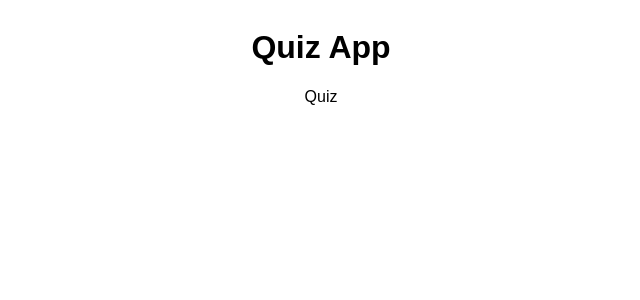
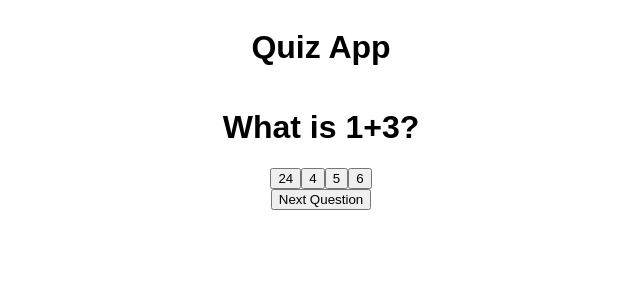
Before and after one commit to Chrstphr9/Quiz-App-Reactin30days, a React (Vite) app: page / in a window 1280 px wide. Both pictures are taken after a click on the button "Start Quiz". Shown: the top 300 px of the page, without its empty margins (319-959 px from the left). Built offline with nearby package versions, Linux system fonts and the light colour scheme.

Commit message:
"Added score state and functionality to Quiz component, updated QuizContext, and modified Questionbank answers to match new format"

```diff
--- a/src/App.jsx
+++ b/src/App.jsx
@@ -10,11 +10,12 @@ import './index.css'
 const App = () => {
 
   const [gameState, setGameState] = useState("menu");
+  const [score, setScore] = useState(0)
 
   return (
     <div className='App'>
       <h1>Quiz App</h1>
-      <QuizContext.Provider value={{gameState, setGameState}}>
+      <QuizContext.Provider value={{gameState, setGameState, setScore}}>
       {gameState === "menu" && <MainMenu/>}
       {gameState === "quiz" && <Quiz/>}
       {gameState === "endScreen" && <EndScreen/>}
--- a/src/Components/Quiz.jsx
+++ b/src/Components/Quiz.jsx
@@ -1,9 +1,43 @@
-import React from 'react'
+import React, { useContext, useState } from "react";
+import { Questions } from "../Helpers/Questionbank";
+import { QuizContext } from "../Helpers/Context";
 
 const Quiz = () => {
+  // Correctly destructure score and setScore from the context
+  const { score, setScore } = useContext(QuizContext);
+  const [currQuestion, setCurrQuestion] = useState(0);
+  const [optionChosen, setOptionChosen] = useState("");
+
+  const nextQuestion = () => {
+    // Update score if the chosen option is correct
+    if (Questions[currQuestion].answer === optionChosen) {
+      setScore(prevScore => prevScore + 1); // Using prevScore to ensure state updates properly
+    }
+    setCurrQuestion(currQuestion + 1); // Move to the next question
+    setOptionChosen(""); // Reset option for the next question
+  };
+
   return (
-    <div>Quiz</div>
-  )
-}
+    <div className="Quiz">
+      <h1>{Questions[currQuestion].prompt}</h1>
+      <div className="options">
+        <button onClick={() => setOptionChosen("A")}>
+          {Questions[currQuestion].optionA}
+        </button>
+        <button onClick={() => setOptionChosen("B")}>
+          {Questions[currQuestion].optionB}
+        </button>
+        <button onClick={() => setOptionChosen("C")}>
+          {Questions[currQuestion].optionC}
+        </button>
+        <button onClick={() => setOptionChosen("D")}>
+          {Questions[currQuestion].optionD}
+        </button>
+      </div>
+      {currQuestion == Questions.length -1}
+      <button onClick={nextQuestion}>Next Question</button>
+    </div>
+  );
+};
 
-export default Quiz
+export default Quiz;
--- a/src/Helpers/Questionbank.js
+++ b/src/Helpers/Questionbank.js
@@ -5,7 +5,7 @@ export const Questions = [
     optionB: "4",
     optionC: "5",
     optionD: "6",
-    answer: "optionB"
+    answer: "B"
     },
     {
     prompt: "Which is a Streaming Platform?",
@@ -13,7 +13,7 @@ export const Questions = [
     optionB: "Twitch",
     optionC: "Twitch",
     optionD: "Facebook",
-    answer: "optionC"
+    answer: "C"
     },
     {
     prompt: "Best Tool For Frontend?",
@@ -21,6 +21,6 @@ export const Questions = [
     optionB: "Django",
     optionC: "Node",
     optionD: "Tailwind",
-    answer: "optionA"
+    answer: "A"
     },
 ];
```
